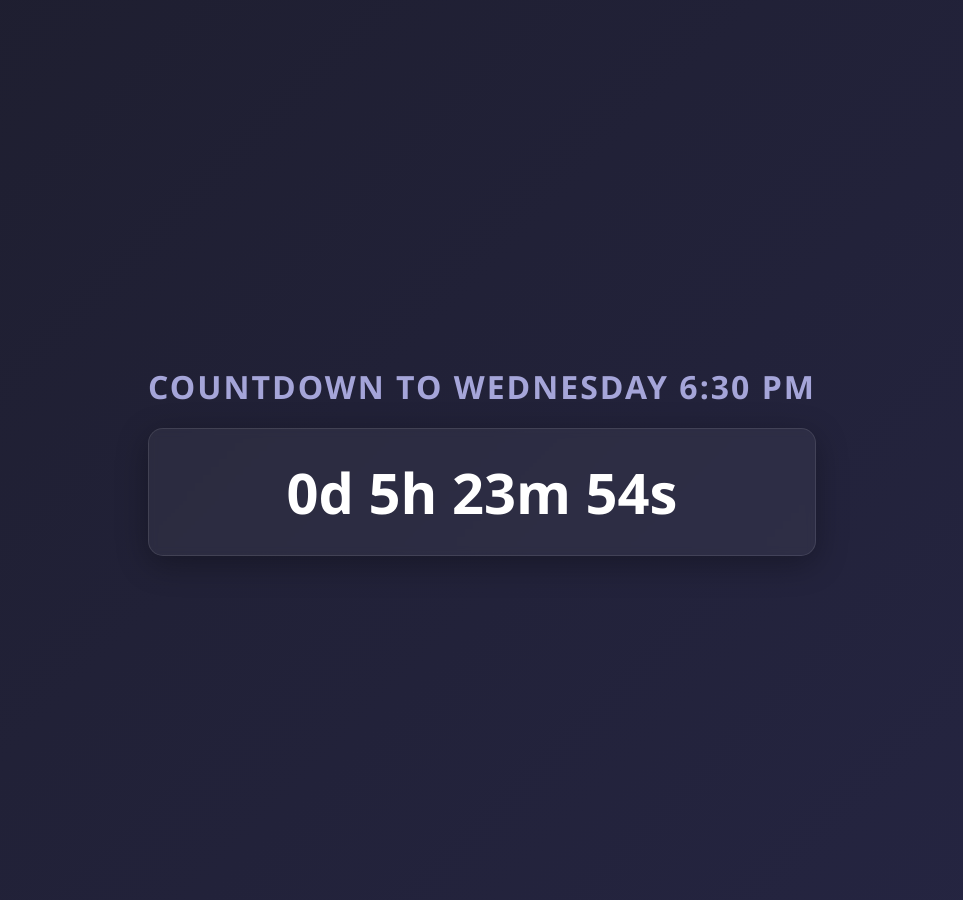
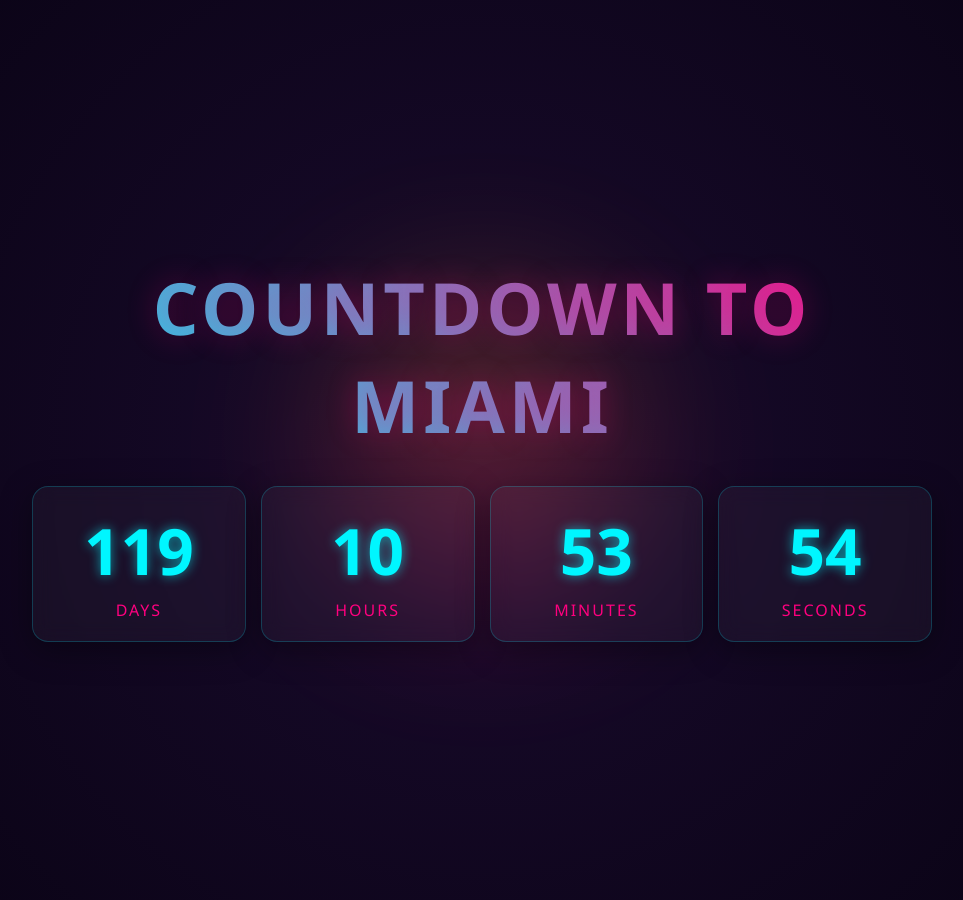
Before and after one commit to MIAMIX-io/qilombo-site, a Jekyll site: the page countdown.html, which Jekyll copies as it is, in a window 1280 px wide. Shown: the whole page, without its empty margins (158-1121 px from the left). Built offline with Jekyll 4.4.1, drawn with Linux system fonts in a browser that asks for light colours.

Commit message:
Update countdown.html

```diff
--- a/countdown.html
+++ b/countdown.html
@@ -1,71 +1,164 @@
 <!DOCTYPE html>
 <html lang="en">
 <head>
-    <meta charset="UTF-8">
-    <meta name="viewport" content="width=device-width, initial-scale=1.0">
-    <title>Wednesday Countdown</title>
+  <meta charset="UTF-8" />
+  <meta name="viewport" content="width=device-width, initial-scale=1.0" />
+  <title>Countdown to Miami</title>
   <style>
+    * {
+      box-sizing: border-box;
+      margin: 0;
+      padding: 0;
+    }
+
     body {
-            font-family: 'Segoe UI', Tahoma, Geneva, Verdana, sans-serif;
+      min-height: 100vh;
       display: flex;
+      flex-direction: column;
       justify-content: center;
       align-items: center;
-            height: 100vh;
-            background: linear-gradient(135deg, #1e1e2f, #252542);
-            color: #fff;
-            margin: 0;
+      font-family: 'Segoe UI', Tahoma, Geneva, Verdana, sans-serif;
+      /* Dark Miami theme gradient with subtle palm tree aesthetic */
+      background: radial-gradient(circle at center, #1a0b2e 0%, #090314 100%);
+      color: #ffffff;
+      padding: 20px;
+      overflow-x: hidden;
     }
-        .timer-container {
+
+    /* Decorative Synthwave Sun Glow */
+    .sun-glow {
+      position: absolute;
+      width: 300px;
+      height: 300px;
+      background: linear-gradient(to top, #ff007f, #ffaa00);
+      border-radius: 50%;
+      filter: blur(80px);
+      opacity: 0.25;
+      z-index: 0;
+    }
+
+    .container {
+      position: relative;
+      z-index: 1;
       text-align: center;
+      max-width: 900px;
+      width: 100%;
     }
+
     h1 {
-            font-size: 2rem;
-            margin-bottom: 20px;
+      font-size: clamp(2.5rem, 6vw, 4.5rem);
+      font-weight: 900;
+      text-transform: uppercase;
+      letter-spacing: 4px;
+      /* Miami neon gradient text */
+      background: linear-gradient(45deg, #00f6ff, #ff007f);
+      -webkit-background-clip: text;
+      -webkit-text-fill-color: transparent;
+      text-shadow: 0 0 30px rgba(255, 0, 127, 0.3);
+      margin-bottom: 2rem;
+    }
+
+    /* Countdown Grid: Converts from row (desktop) to grid/column (mobile) */
+    .timer {
+      display: grid;
+      grid-template-columns: repeat(4, 1fr);
+      gap: 15px;
+      width: 100%;
+    }
+
+    .time-box {
+      background: rgba(255, 255, 255, 0.04);
+      border: 1px solid rgba(0, 246, 255, 0.2);
+      backdrop-filter: blur(10px);
+      padding: 20px 10px;
+      border-radius: 16px;
+      box-shadow: 0 8px 32px 0 rgba(0, 0, 0, 0.37);
+      transition: transform 0.3s ease, border-color 0.3s ease;
+    }
+
+    .time-box:hover {
+      transform: translateY(-5px);
+      border-color: #ff007f;
+    }
+
+    .number {
+      font-size: clamp(2rem, 5vw, 4rem);
+      font-weight: 800;
+      color: #00f6ff;
+      text-shadow: 0 0 12px rgba(0, 246, 255, 0.6);
+    }
+
+    .label {
+      font-size: clamp(0.75rem, 1.5vw, 1rem);
+      text-transform: uppercase;
       letter-spacing: 2px;
-            color: #a5a5d9;
+      color: #ff007f;
+      margin-top: 5px;
     }
+
+    /* Vertical Mobile Adjustments */
+    @media (max-width: 600px) {
       .timer {
-            font-size: 3.5rem;
-            font-weight: bold;
-            background: rgba(255, 255, 255, 0.05);
-            padding: 25px 45px;
-            border-radius: 15px;
-            box-shadow: 0 8px 32px rgba(0, 0, 0, 0.3);
-            backdrop-filter: blur(4px);
-            border: 1px solid rgba(255, 255, 255, 0.1);
+        grid-template-columns: repeat(2, 1fr); /* 2x2 grid for mobile portrait */
+        gap: 12px;
+      }
+
+      .time-box {
+        padding: 15px 5px;
+      }
     }
   </style>
 </head>
 <body>
 
-    <div class="timer-container">
-        <h1>COUNTDOWN TO WEDNESDAY 6:30 PM</h1>
-        <div class="timer" id="clock">Loading...</div>
+  <div class="sun-glow"></div>
+
+  <div class="container">
+    <h1>Countdown to Miami</h1>
+
+    <div class="timer">
+      <div class="time-box">
+        <div class="number" id="days">00</div>
+        <div class="label">Days</div>
+      </div>
+      <div class="time-box">
+        <div class="number" id="hours">00</div>
+        <div class="label">Hours</div>
+      </div>
+      <div class="time-box">
+        <div class="number" id="minutes">00</div>
+        <div class="label">Minutes</div>
+      </div>
+      <div class="time-box">
+        <div class="number" id="seconds">00</div>
+        <div class="label">Seconds</div>
+      </div>
+    </div>
   </div>
 
   <script>
-        // Target: Sept 2, 2026 at 18:30:00 (JavaScript months are 0-indexed: 8 = September)
-        const targetDate = new Date(2026, 8, 2, 18, 30, 0).getTime();
+    // Set your target date here
+    const targetDate = new Date("December 31, 2026 00:00:00").getTime();
 
-        const updateTimer = setInterval(() => {
+    function updateCountdown() {
       const now = new Date().getTime();
-            const distance = targetDate - now;
+      const difference = targetDate - now;
 
-            if (distance < 0) {
-                clearInterval(updateTimer);
-                document.getElementById("clock").innerHTML = "EVENT STARTED";
-                return;
+      if (difference > 0) {
+        const days = Math.floor(difference / (1000 * 60 * 60 * 24));
+        const hours = Math.floor((difference % (1000 * 60 * 60 * 24)) / (1000 * 60 * 60));
+        const minutes = Math.floor((difference % (1000 * 60 * 60)) / (1000 * 60));
+        const seconds = Math.floor((difference % (1000 * 60)) / 1000);
+
+        document.getElementById("days").innerText = String(days).padStart(2, '0');
+        document.getElementById("hours").innerText = String(hours).padStart(2, '0');
+        document.getElementById("minutes").innerText = String(minutes).padStart(2, '0');
+        document.getElementById("seconds").innerText = String(seconds).padStart(2, '0');
+      }
     }
 
-            const days = Math.floor(distance / (1000 * 60 * 60 * 24));
-            const hours = Math.floor((distance % (1000 * 60 * 60 * 24)) / (1000 * 60 * 60));
-            const minutes = Math.floor((distance % (1000 * 60 * 60)) / (1000 * 60));
-            const seconds = Math.floor((distance % (1000 * 60)) / 1000);
-
-            document.getElementById("clock").innerHTML =
-                days + "d " + hours + "h " + minutes + "m " + seconds + "s ";
-        }, 1000);
+    setInterval(updateCountdown, 1000);
+    updateCountdown();
   </script>
-
 </body>
 </html>
```
Lines whose indentation alone changed are shown as unchanged.
